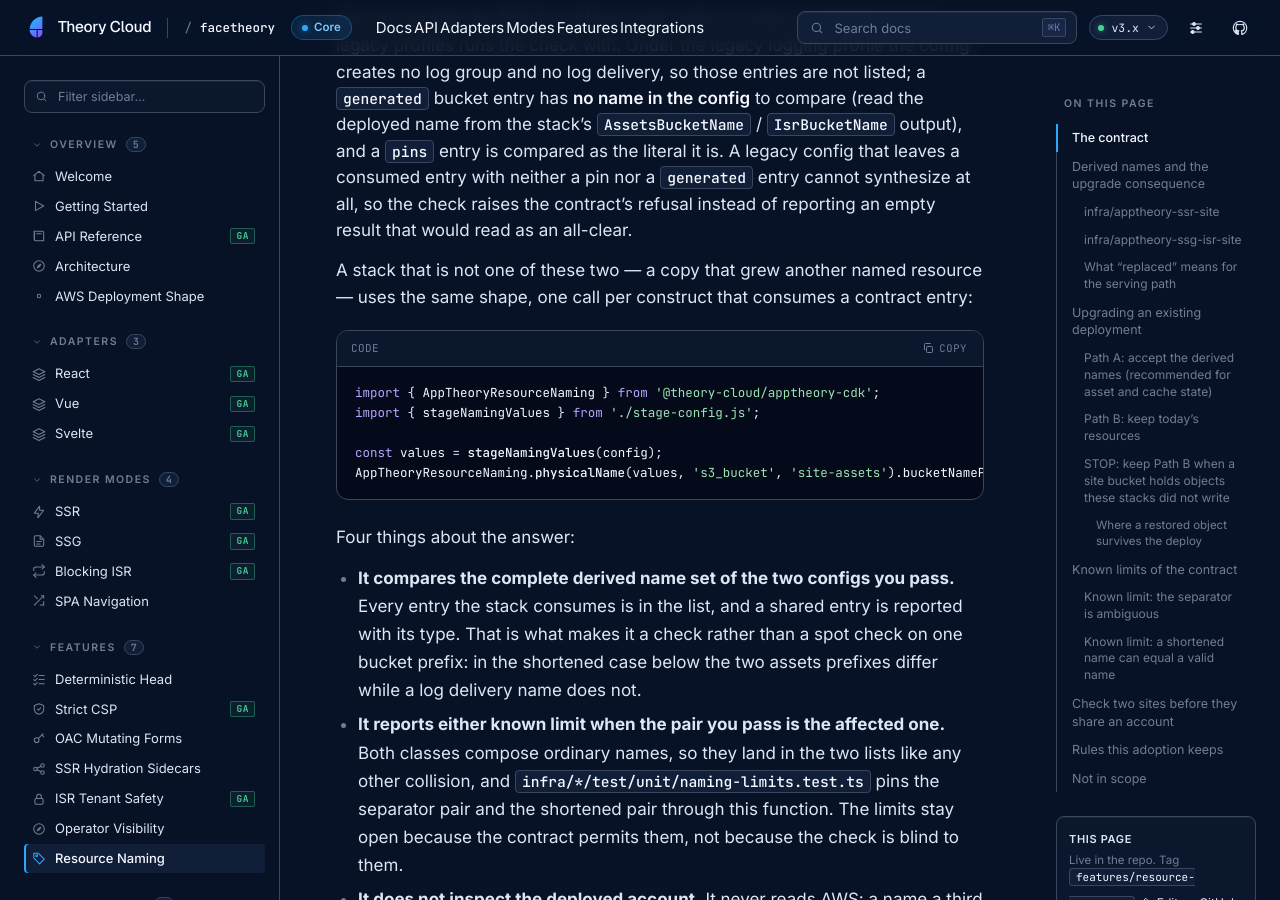
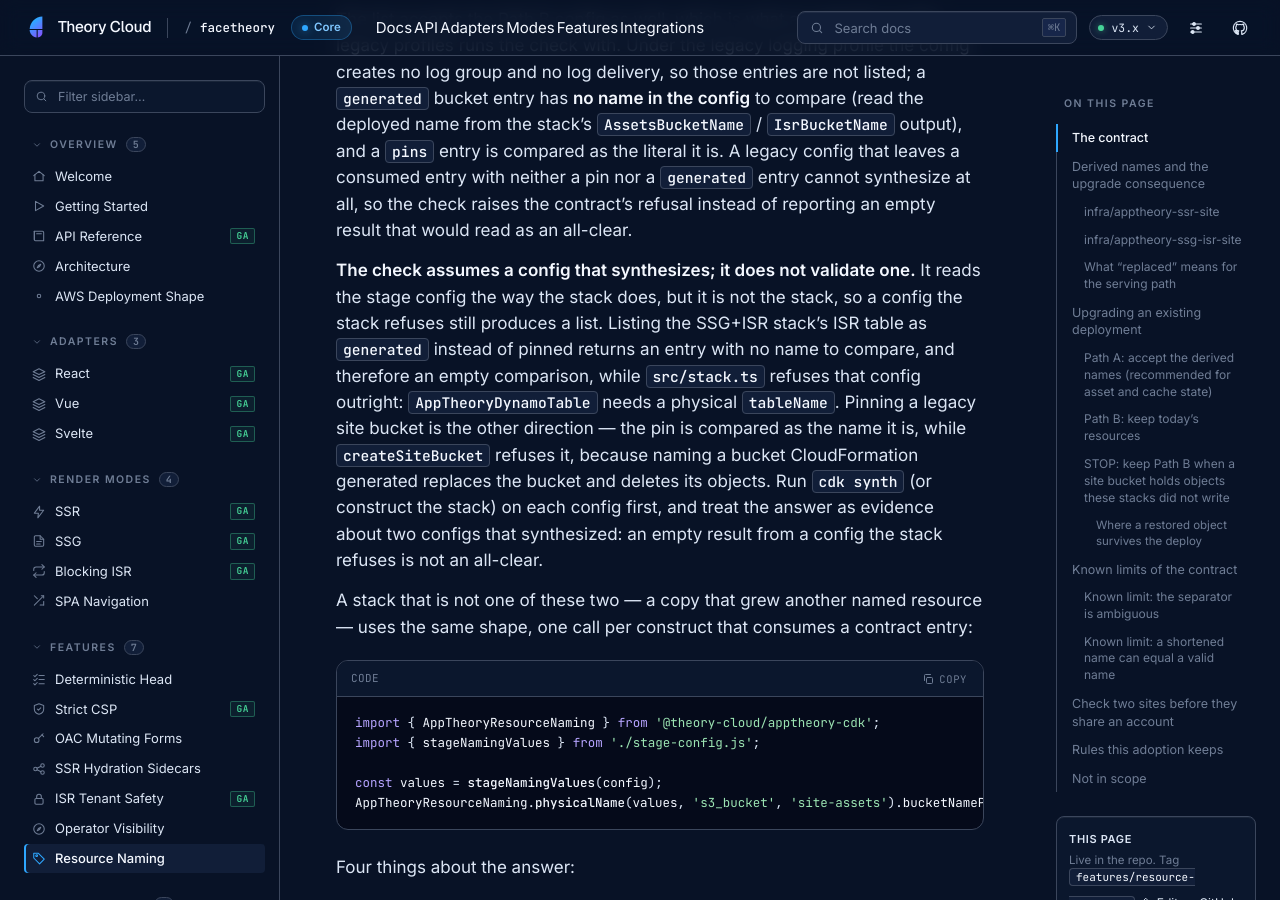
Before and after one commit to theory-cloud/FaceTheory, a Jekyll site: the page built from docs/features/resource-naming.md, in a window 1280 px wide and 900 px high, scrolled down 13854 px. Built offline with Jekyll 4.4.1, drawn with Linux system fonts in a browser that asks for light colours.

Commit message:
docs(infra): state that the collision check assumes configs that synthesize
The naming guide told operators to compare the complete derived name set of
two sites, and described that comparison as the check the stacks run. It
reflects a stage config, not a deployment: a legacy edit the stack refuses
still produces a list.

Two cases, both now stated:

- switching the SSG+ISR ISR table from a `pins` entry to a `generated` one
  leaves the list well formed with no name for that entry, so the comparison
  comes back empty, while `src/stack.ts` refuses the config because
  `AppTheoryDynamoTable` needs a physical `tableName`;
- the SSR helper returns a pinned legacy site bucket as the name it is, while
  `createSiteBucket` refuses the pin, since naming a bucket CloudFormation
  generated replaces the bucket and deletes its objects.

The guidance is now explicit in every place the helper is documented — the
feature guide, the migration guide, both stack READMEs, and both
`derivedPhysicalNames` / `sharedPhysicalNames` doc comments: the comparison
assumes a config that synthesizes; it does not validate legacy edits; run
`cdk synth` (or construct the stack) on each config first, and do not read an
empty result from a refused config as an all-clear.

Generated by Mistral Vibe.
Co-Authored-By: Mistral Vibe <vibe@mistral.ai>

```diff
--- a/docs/features/resource-naming.md
+++ b/docs/features/resource-naming.md
@@ -409,6 +409,18 @@ legacy config that leaves a consumed entry with neither a pin nor a `generated`
 entry cannot synthesize at all, so the check raises the contract's refusal instead
 of reporting an empty result that would read as an all-clear.
 
+**The check assumes a config that synthesizes; it does not validate one.** It reads
+the stage config the way the stack does, but it is not the stack, so a config the
+stack refuses still produces a list. Listing the SSG+ISR stack's ISR table as
+`generated` instead of pinned returns an entry with no name to compare, and
+therefore an empty comparison, while `src/stack.ts` refuses that config outright:
+`AppTheoryDynamoTable` needs a physical `tableName`. Pinning a legacy site bucket is
+the other direction — the pin is compared as the name it is, while `createSiteBucket`
+refuses it, because naming a bucket CloudFormation generated replaces the bucket and
+deletes its objects. Run `cdk synth` (or construct the stack) on each config first,
+and treat the answer as evidence about two configs that synthesized: an empty result
+from a config the stack refuses is not an all-clear.
+
 A stack that is not one of these two — a copy that grew another named resource —
 uses the same shape, one call per construct that consumes a contract entry:
 
```
Also changed, not shown: docs/migration-guide.md (+4 -2 lines), infra/apptheory-ssg-isr-site/src/physical-names.ts (+14 -0 lines), infra/apptheory-ssr-site/src/physical-names.ts (+14 -0 lines), infra/apptheory-ssg-isr-site/README.md, infra/apptheory-ssr-site/README.md.
